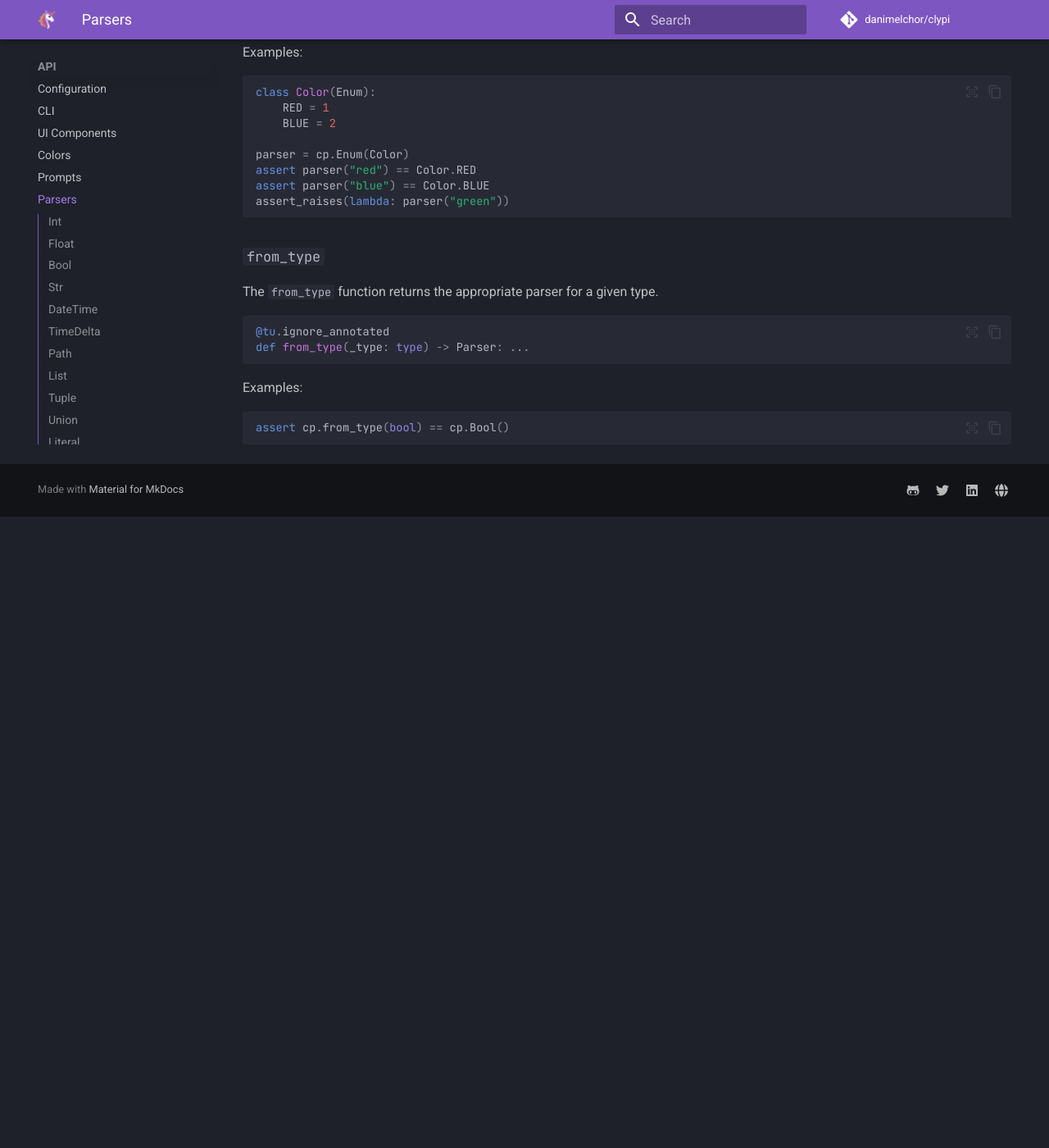
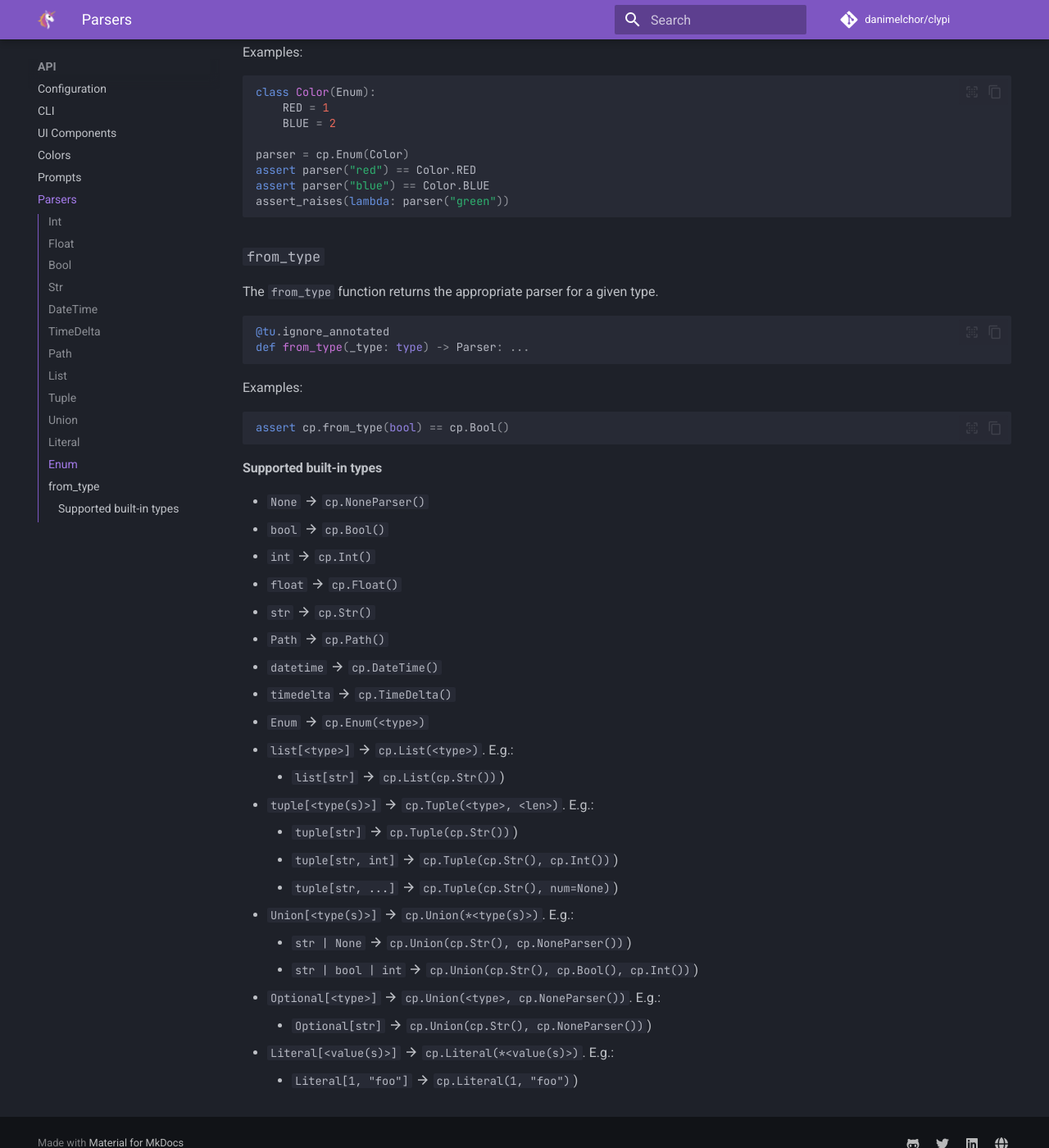
Before and after one commit to danimelchor/clypi, an MkDocs documentation site: the page built from docs/api/parsers.md, in a window 1280 px wide and 1400 px high, scrolled down 6543 px. Shown: the whole window at 82% size. Built offline with MkDocs 1.6.1 and Material for MkDocs 9.7.7, drawn with Linux system fonts in a browser that asks for light colours; comment, search, counter and statistics services are not loaded; before the commit the page ends 7173 px from its top, so only the background shows below that.

Commit message:
builtin docs

````diff
--- a/docs/api/parsers.md
+++ b/docs/api/parsers.md
@@ -342,3 +342,28 @@ Examples:
 ```python
 assert cp.from_type(bool) == cp.Bool()
 ```
+
+#### Supported built-in types
+
+- `None` :material-arrow-right: `cp.NoneParser()`
+- `bool` :material-arrow-right: `cp.Bool()`
+- `int` :material-arrow-right: `cp.Int()`
+- `float` :material-arrow-right: `cp.Float()`
+- `str` :material-arrow-right: `cp.Str()`
+- `Path` :material-arrow-right: `cp.Path()`
+- `datetime` :material-arrow-right: `cp.DateTime()`
+- `timedelta` :material-arrow-right: `cp.TimeDelta()`
+- `Enum` :material-arrow-right: `cp.Enum(<type>)`
+- `list[<type>]` :material-arrow-right: `cp.List(<type>)`. E.g.:
+    - `list[str]` :material-arrow-right: `cp.List(cp.Str())`)
+- `tuple[<type(s)>]` :material-arrow-right: `cp.Tuple(<type>, <len>)`. E.g.:
+    - `tuple[str]` :material-arrow-right: `cp.Tuple(cp.Str())`)
+    - `tuple[str, int]` :material-arrow-right: `cp.Tuple(cp.Str(), cp.Int())`)
+    - `tuple[str, ...]` :material-arrow-right: `cp.Tuple(cp.Str(), num=None)`)
+- `Union[<type(s)>]` :material-arrow-right: `cp.Union(*<type(s)>)`. E.g.:
+    - `str | None` :material-arrow-right: `cp.Union(cp.Str(), cp.NoneParser())`)
+    - `str | bool | int` :material-arrow-right: `cp.Union(cp.Str(), cp.Bool(), cp.Int())`)
+- `Optional[<type>]` :material-arrow-right: `cp.Union(<type>, cp.NoneParser())`. E.g.:
+    - `Optional[str]` :material-arrow-right: `cp.Union(cp.Str(), cp.NoneParser())`)
+- `Literal[<value(s)>]` :material-arrow-right: `cp.Literal(*<value(s)>)`. E.g.:
+    - `Literal[1, "foo"]` :material-arrow-right: `cp.Literal(1, "foo")`)
````
